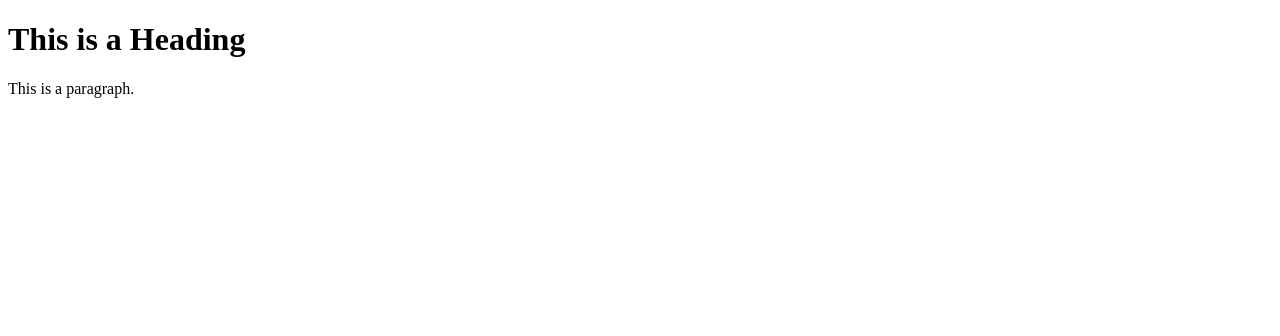
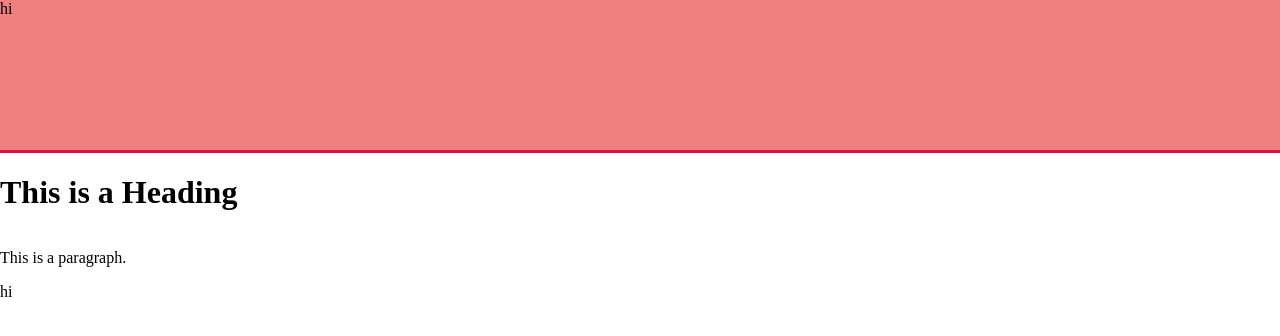
Before and after one commit to cakiya/cakiya.github.io, a plain HTML site: page index.html in a window 1280 px wide. Drawn offline with Linux system fonts and the light colour scheme.

Commit message:
blahblah

```diff
--- /dev/null
+++ b/index.css
@@ -0,0 +1,23 @@
+/* Stolen from https://stackoverflow.com/questions/8280716/full-screen-width-div-area */
+html, body {
+    margin: 0;
+    padding: 0;
+    height: 100%;
+}
+
+body {
+    display: flex; /* or css grid for more intricate layouts */
+    flex-direction: column;
+}
+
+#top {
+    background-color: LightCoral;
+    height: 150px;
+    border-bottom: 3px solid Crimson;
+}
+
+#pagewrap {
+    background-color: LightGreen;
+    flex-grow: 1; /* make it stretch to the bottom even if little content */
+    overflow-y: scroll; /* optional */
+}
--- a/index.html
+++ b/index.html
@@ -2,11 +2,16 @@
 <html>
 <head>
 <title>Page Title</title>
+<link rel="stylesheet" href="index.css">
 </head>
 <body>
-
+<div id="top">
+    hi
+</div>
 <h1>This is a Heading</h1>
 <p>This is a paragraph.</p>
-
+<footer>
+    hi
+</footer>
 </body>
 </html>
```
